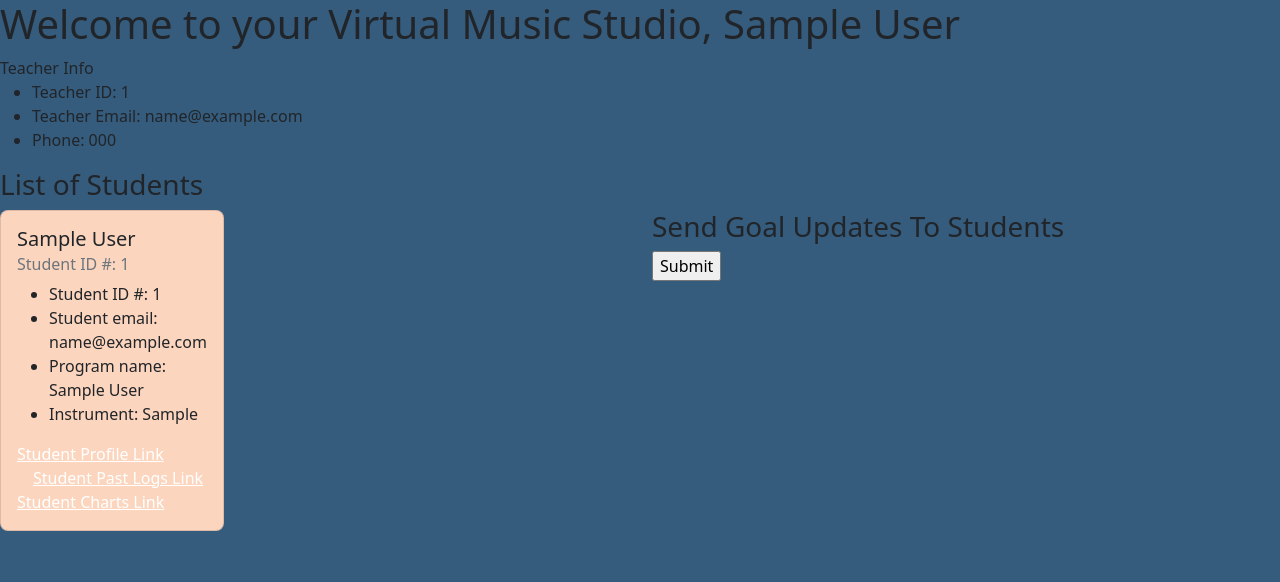
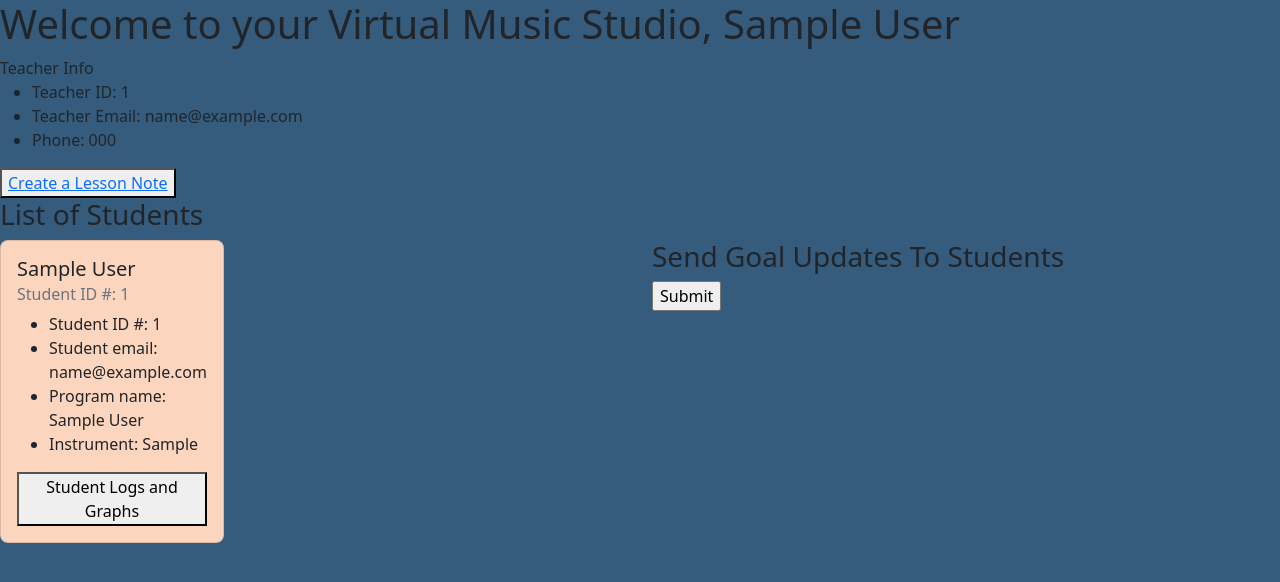
Before and after one commit to violatido/Virtual_Music_Studio, a Flask app: page /teacher-profile in a window 1280 px wide. Shown: the top 582 px of the page. Run offline with Flask 2, Linux system fonts and the light colour scheme; the visitor is signed in with stand-in values (Sample User, id 1); tables that the repository leaves empty hold one stand-in row (values such as "Sample post"); parts of the project's set-up code (start-up, migrations or seed data) failed here and were passed over; some libraries are stand-ins or nearby versions.

Commit message:
fixing teacher redirect

```diff
--- a/server.py
+++ b/server.py
@@ -171,19 +171,20 @@ def go_to_student_logs(student_id):
 #     return render_template('charts.html', student=student_id, teacher=teacher, student_logs = student_logs)
 
 #________________________________________functions for adding teacher notes________________________________________#
-@app.rout('/teacher-notez')
+@app.route('/teacher-notez')
 def view_teacher_notes():
     """Renders the VMS teacher notes page"""
 
     teacher = crud.get_teacher_by_id(session["teacher_id"])
 
-    return render_template('teacher-profile.html', teacher=teacher)
+    return render_template('teacher-notes.html', teacher=teacher)
 
 @app.route('/teacher-notes', methods=["POST"])
 def add_note():
-    """Creates a new practice log
+    print('!!!!!\n!!!!\nNOTES\n!!!!\n!!!!\n!!!')
+    """Creates a new lesson note
 
-    if the log form is valid, the session adds the log to the log table"""
+    if the note form is valid, the session adds the note to the note table"""
 
     teacher = crud.get_teacher_by_id(session["teacher_id"])
 
@@ -196,7 +197,6 @@ def add_note():
     note = crud.create_note(note_date, note_teacher_id, note_student_name, note_date, note_time, note_content)
 
     return jsonify({'status': 'ok', 'note_date': note_date})
-
 
 
 #________________________________________functions for adding practice logs________________________________________#
@@ -252,13 +252,12 @@ def list_logs_by_student():
 #     """View data charts for practice logs"""
 #     return render_template('charts.html')
 
-@app.route('/past-logs.json')
+@app.route('/<student_id>/past-logs.json')
 def seed_chart_one(student_id):
     """Passes data for minutes practiced and log dates into chart #1 as JSON"""
 
-    student = crud.get_student_by_id(session["student_id"])
-    student_logs = crud.get_logs_by_student_id(student_id.student_id)
-
+    # student = crud.get_student_by_id(student_id)
+    student_logs = crud.get_logs_by_student_id(student_id)
 
     # x-axis data: dates in the week
     practice_dates = [] # holds todays date and previous six days as list items
@@ -280,7 +279,7 @@ def seed_chart_one(student_id):
 
     # y-axis data: minutes practiced on each date in the week
     for date in practice_dates: # loops over the dates of the week
-        dates_practiced = crud.search_logs_by_date(datetime.strptime(date, "%Y-%m-%d").date(), student.student_id) #all practice dates
+        dates_practiced = crud.search_logs_by_date(datetime.strptime(date, "%Y-%m-%d").date(), student_id) #all practice dates
         if dates_practiced:
             minutes_practiced.append((date, dates_practiced.minutes_practiced))
         else:
--- a/static/css/VMS.css
+++ b/static/css/VMS.css
@@ -2,9 +2,6 @@
     background-color: #355C7D;
 }
 
-a {
-    color: white;
-}
 
 /*____________________________________________________Homepage____________________________________________________*/
 
--- a/static/js/chart.js
+++ b/static/js/chart.js
@@ -1,16 +1,23 @@
 "use strict"
-const help = 'please work';
-// _________________________________________Chart 1_______________________________________________________________
-$(document).ready(function() {
-    // $('.chart-card-link').on('click', (evt) => {
-    // evt.preventDefault();
-    // console.log(evt.currentTarget.value)
+let help = 'please work';
+console.log('AT LEAST JS IS LOADING!!!')
+//_________________________________________Chart 1_______________________________________________________________
+// const studentLogButton = document.getElementById('student-past-logs-button');
+// const teacherLogButton = document.getElementById('teacher-past-logs-button');
 
-    // let sid = evt.currentTarget.value;
-    // console.log(sid)
-    // console.log("HAAAAAAAAlP");
+function getStudentIdForStudent(studentId) {
+        console.log(studentId, '-----BREAD & BUTTER SID----')
+        getStudentCharts(studentId)
+}
 
-    $.get('/past-logs.json/student_id?', (res) => {
+function getStudentIdForTeacher(studentId) {
+        console.log(studentId, '!!!!!!!B&B SID!!!!!!')
+        getStudentCharts(studentId)
+}
+
+async function getStudentCharts(studentId) {
+
+    $.get(`${studentId}/past-logs.json/`, (res) => {
         const dates = res.dates_practiced; // give us a list of dates
         // ["Feb 28", "Feb 27", "Feb 26", "Feb 25", "Feb 24", "Feb 23", "Feb 22"]
         const practiceTimes = res.minutes_practiced; // associated practice minutes only
@@ -19,7 +26,8 @@ $(document).ready(function() {
 
         let myChart2 = document.getElementById("bar-time").getContext('2d');
 
-        let colors2 = ['#FCD5BE;', '#F8B195', '#F67280', '#C06C84', '#A8A0B1', '#6C5 B7B', '#355C7D', '#A8A0B1'];
+        let colors2 = ['#FCD5BE;', '#F8B195', '#F67280', '#C06C84', '#A8A0B1', '#6C5B7B', '#355C7D', '#A8A0B1'];
+
         let chart2 = new Chart(myChart2, {
             type: 'bar',
             data: {
@@ -75,8 +83,8 @@ $(document).ready(function() {
             }
         })
     });
-    })
-    });
+
+};
 
 
 // ___________________________________________Chart 2_____________________________________________________________________________
--- a/templates/teacher-profile.html
+++ b/templates/teacher-profile.html
@@ -14,6 +14,9 @@
     </ul>
 </div>
 {% endif %}
+<div>
+  <button type="button"><a href="/teacher-notes">Create a Lesson Note</a></button>
+</div>
 <div class="container-main">
   <div>
     <h3>List of Students</h3>
@@ -33,10 +36,11 @@
                 <li>Program name: {{ student.program_name }}</li>
                 <li>Instrument: {{ student.instrument }}</li>
               </ul>
-              <div id="chart-link-div">
-                <a href="/teacher-profile/{{ student.student_id }}" class="card-link" id="student-profile-link">Student Profile Link</a>
-                <a href="/teacher-profile-logs/{{ student.student_id }}" class="card-link" id="student-past-logs-link">Student Past Logs Link</a>
-                <a href="/charts" class="charts-card-link" value={{student.student_id}} id="student-charts-link">Student Charts Link</a>
+              <div class="teacher-card-link" id="chart-link-div">
+                {#<!-- <button type="button" id="student-profile-link"><a href="/teacher-profile/{{ student.student_id }}" class="card-link" >Student Profile Link</a></button> -->#}
+                {#<!-- <button id="student-past-logs-link"><a href="/teacher-profile-logs/{{ student.student_id }}" class="card-link" >Student Logs and Graphs</a></button> -->#}
+                {#<!-- <a href="/charts" class="charts-card-link" value={{student.student_id}} id="student-charts-link">Student Charts Link</a> -->#}
+                <button id="teacher-past-logs-button" type="button" value={{student.student_id}} onclick="getStudentIdForTeacher('{{ student.student_id }}')">Student Logs and Graphs</button>
               </div>
             </div>
           </div>
```
Also changed, not shown: templates/message.html (deleted, +0 -24 lines), templates/past-logs.html (+22 -21 lines), templates/student-profile.html (+5 -5 lines), templates/teacher-notes.html (+2 -13 lines).
